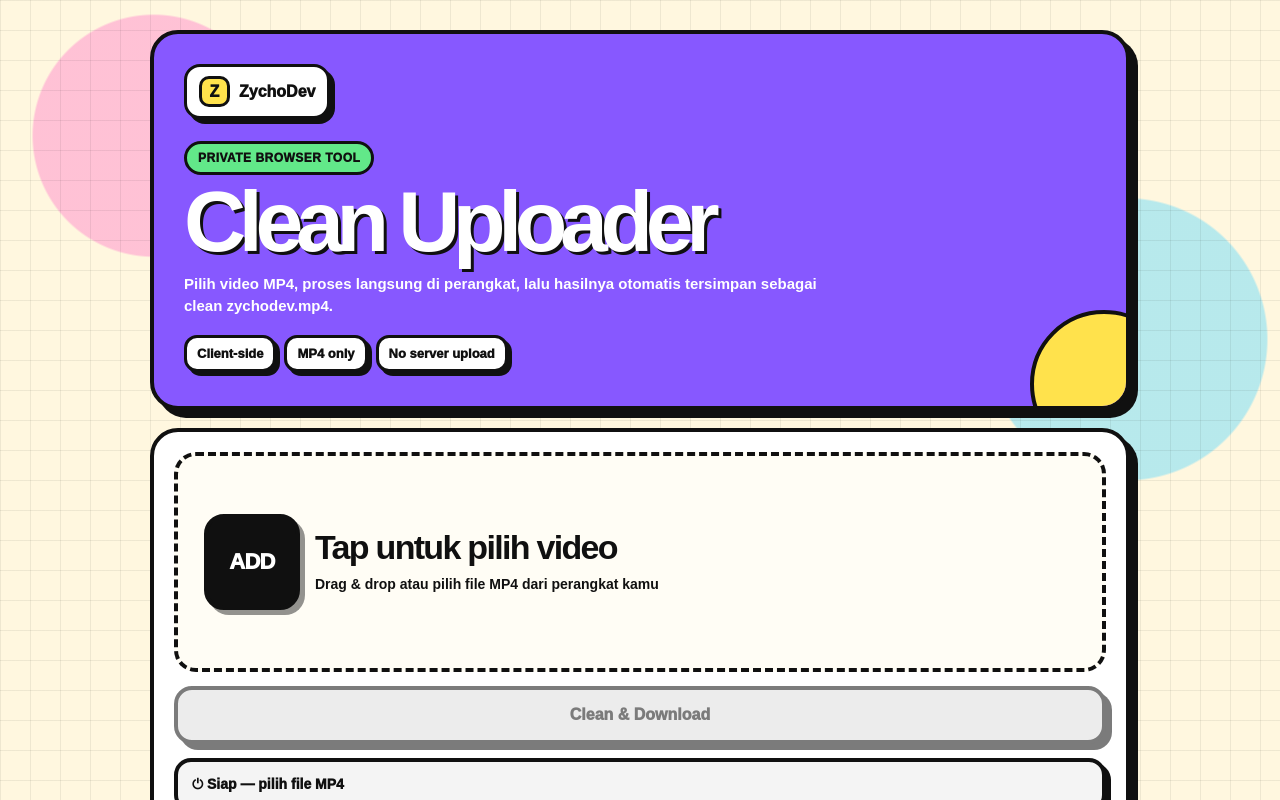
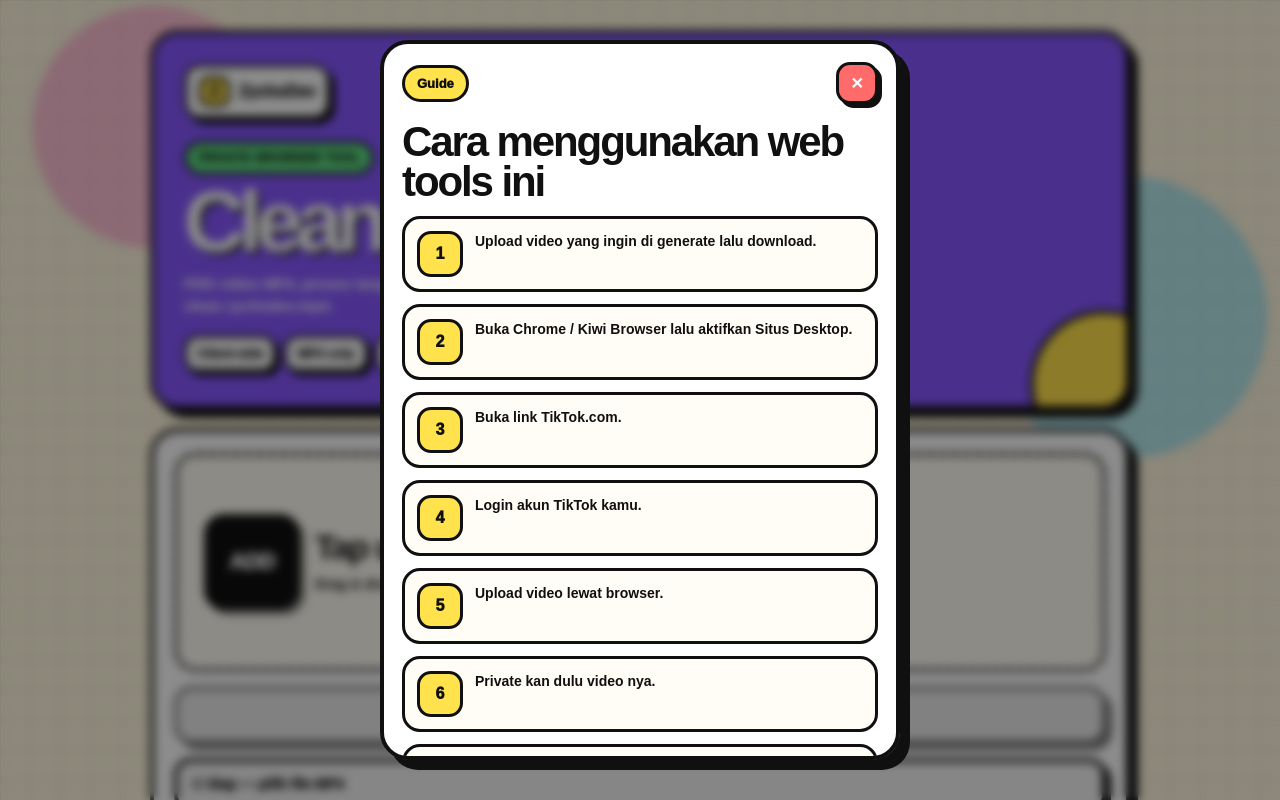
Before and after one commit to 4ETHERVEIL/uploader-tik, a React (Vite) app: page / in a window 1280 px wide. Shown: the top 800 px of the page. Built offline with nearby package versions, Linux system fonts and the light colour scheme.

Commit message:
Feat: push from GitHub Fast Push

```diff
--- a/src/App.jsx
+++ b/src/App.jsx
@@ -106,6 +106,7 @@ export default function App() {
   })
   const [isProcessing, setIsProcessing] = useState(false)
   const [dragActive, setDragActive] = useState(false)
+  const [showGuide, setShowGuide] = useState(true)
 
   useEffect(() => {
     const blockContext = (event) => event.preventDefault()
@@ -230,6 +231,35 @@ export default function App() {
 
   return (
     <main className="page">
+
+      {showGuide && (
+        <div className="popup-overlay">
+          <div className="popup-card">
+            <div className="popup-top">
+              <span className="popup-badge">Guide</span>
+              <button className="popup-close" onClick={() => setShowGuide(false)}>✕</button>
+            </div>
+
+            <h2>Cara menggunakan web tools ini</h2>
+
+            <div className="guide-list">
+              <div><span>1</span><p>Upload video yang ingin di generate lalu download.</p></div>
+              <div><span>2</span><p>Buka Chrome / Kiwi Browser lalu aktifkan <b>Situs Desktop</b>.</p></div>
+              <div><span>3</span><p>Buka link TikTok.com.</p></div>
+              <div><span>4</span><p>Login akun TikTok kamu.</p></div>
+              <div><span>5</span><p>Upload video lewat browser.</p></div>
+              <div><span>6</span><p>Private kan dulu video nya.</p></div>
+              <div><span>7</span><p>Tunggu sekitar 10 menit atau lebih.</p></div>
+            </div>
+
+            <button className="popup-button" onClick={() => setShowGuide(false)}>
+              Mengerti
+            </button>
+          </div>
+        </div>
+      )}
+
+
       <section className="layout">
         <header className="masthead">
           <div className="brand-block">
@@ -313,11 +343,6 @@ export default function App() {
             <p>Output otomatis bernama clean zychodev.mp4.</p>
           </article>
         </section>
-
-        <footer>
-          <a href="https://www.tiktok.com/@0x0g0ds" target="_blank" rel="noreferrer">TikTok</a>
-          <a href="https://instagram.com/potaldogg" target="_blank" rel="noreferrer">Instagram</a>
-        </footer>
       </section>
     </main>
   )
--- a/src/styles.css
+++ b/src/styles.css
@@ -341,24 +341,6 @@ h1 {
   font-weight: 850;
 }
 
-footer {
-  display: flex;
-  justify-content: center;
-  gap: 10px;
-  margin: 24px 0 8px;
-}
-
-footer a {
-  color: var(--ink);
-  background: var(--white);
-  border: 3px solid var(--ink);
-  border-radius: 999px;
-  box-shadow: 4px 4px 0 var(--ink);
-  padding: 10px 15px;
-  font-size: 14px;
-  font-weight: 950;
-  text-decoration: none;
-}
 
 @media (min-width: 820px) {
   .page {
@@ -411,3 +393,118 @@ footer a {
     font-size: 14px;
   }
 }
+
+.popup-overlay{
+  position:fixed;
+  inset:0;
+  z-index:9999;
+  display:flex;
+  align-items:center;
+  justify-content:center;
+  padding:18px;
+  background:rgba(0,0,0,.45);
+  backdrop-filter:blur(5px);
+}
+
+.popup-card{
+  width:min(520px,100%);
+  max-height:90vh;
+  overflow:auto;
+  background:var(--white);
+  border:4px solid var(--ink);
+  border-radius:28px;
+  box-shadow:10px 10px 0 var(--ink);
+  padding:18px;
+}
+
+.popup-top{
+  display:flex;
+  align-items:center;
+  justify-content:space-between;
+  gap:10px;
+}
+
+.popup-badge{
+  display:inline-flex;
+  align-items:center;
+  padding:8px 12px;
+  background:var(--yellow);
+  border:3px solid var(--ink);
+  border-radius:999px;
+  font-size:13px;
+  font-weight:950;
+}
+
+.popup-close{
+  width:42px;
+  height:42px;
+  border:none;
+  background:var(--red);
+  color:#fff;
+  border:3px solid var(--ink);
+  border-radius:14px;
+  box-shadow:4px 4px 0 var(--ink);
+  font-size:16px;
+  font-weight:950;
+  cursor:pointer;
+}
+
+.popup-card h2{
+  margin:18px 0 14px;
+  font-size:clamp(28px,8vw,42px);
+  line-height:.95;
+  letter-spacing:-.05em;
+}
+
+.guide-list{
+  display:grid;
+  gap:12px;
+}
+
+.guide-list div{
+  display:grid;
+  grid-template-columns:46px 1fr;
+  gap:12px;
+  align-items:flex-start;
+  padding:12px;
+  background:#fffdf5;
+  border:3px solid var(--ink);
+  border-radius:18px;
+}
+
+.guide-list span{
+  display:grid;
+  place-items:center;
+  width:46px;
+  height:46px;
+  background:var(--yellow);
+  border:3px solid var(--ink);
+  border-radius:14px;
+  font-size:16px;
+  font-weight:950;
+}
+
+.guide-list p{
+  margin:0;
+  font-size:14px;
+  line-height:1.45;
+  font-weight:850;
+}
+
+.popup-button{
+  width:100%;
+  margin-top:16px;
+  padding:15px;
+  background:var(--yellow);
+  border:4px solid var(--ink);
+  border-radius:18px;
+  box-shadow:5px 5px 0 var(--ink);
+  font-size:15px;
+  font-weight:950;
+  cursor:pointer;
+}
+
+.popup-button:active{
+  transform:translate(3px,3px);
+  box-shadow:2px 2px 0 var(--ink);
+}
```
